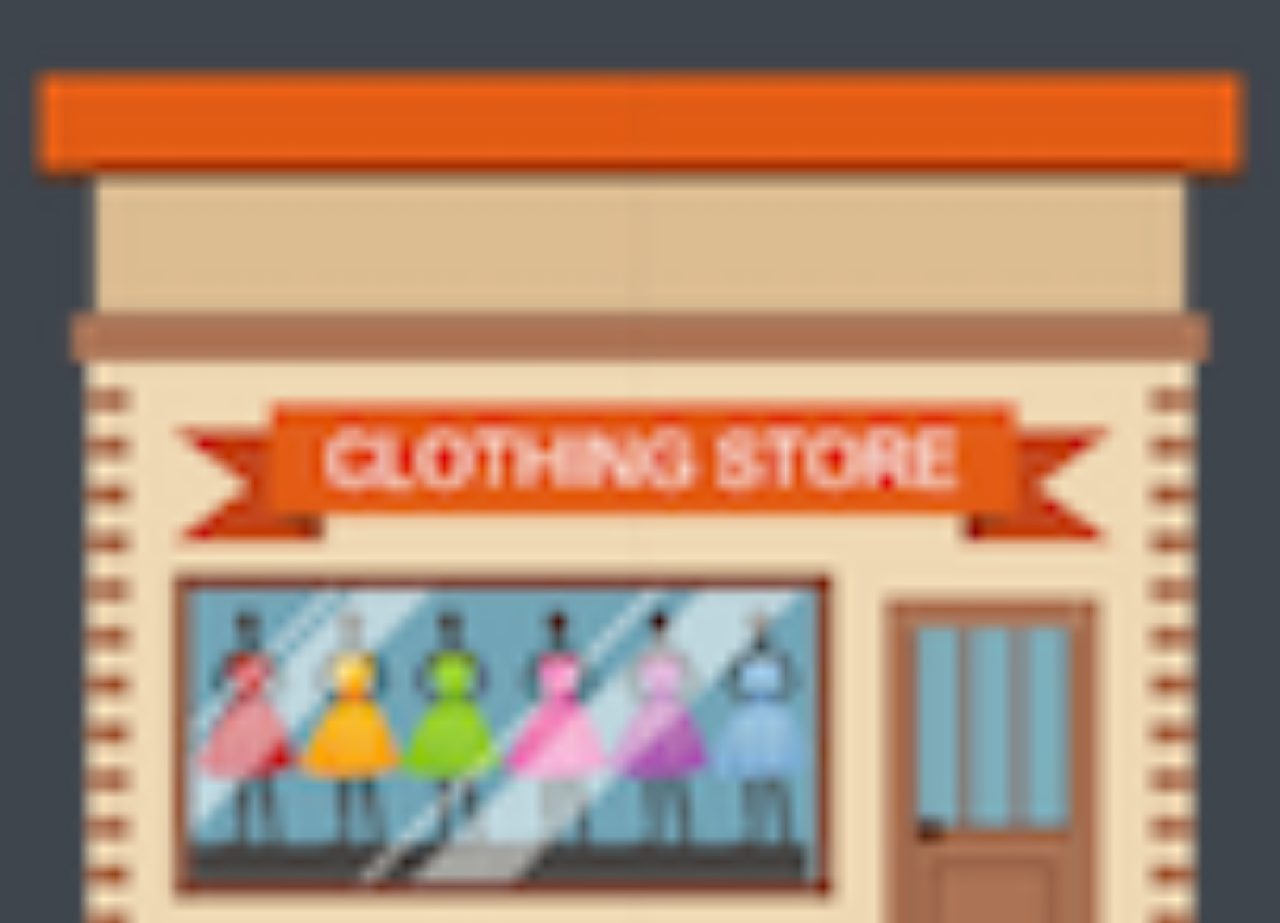
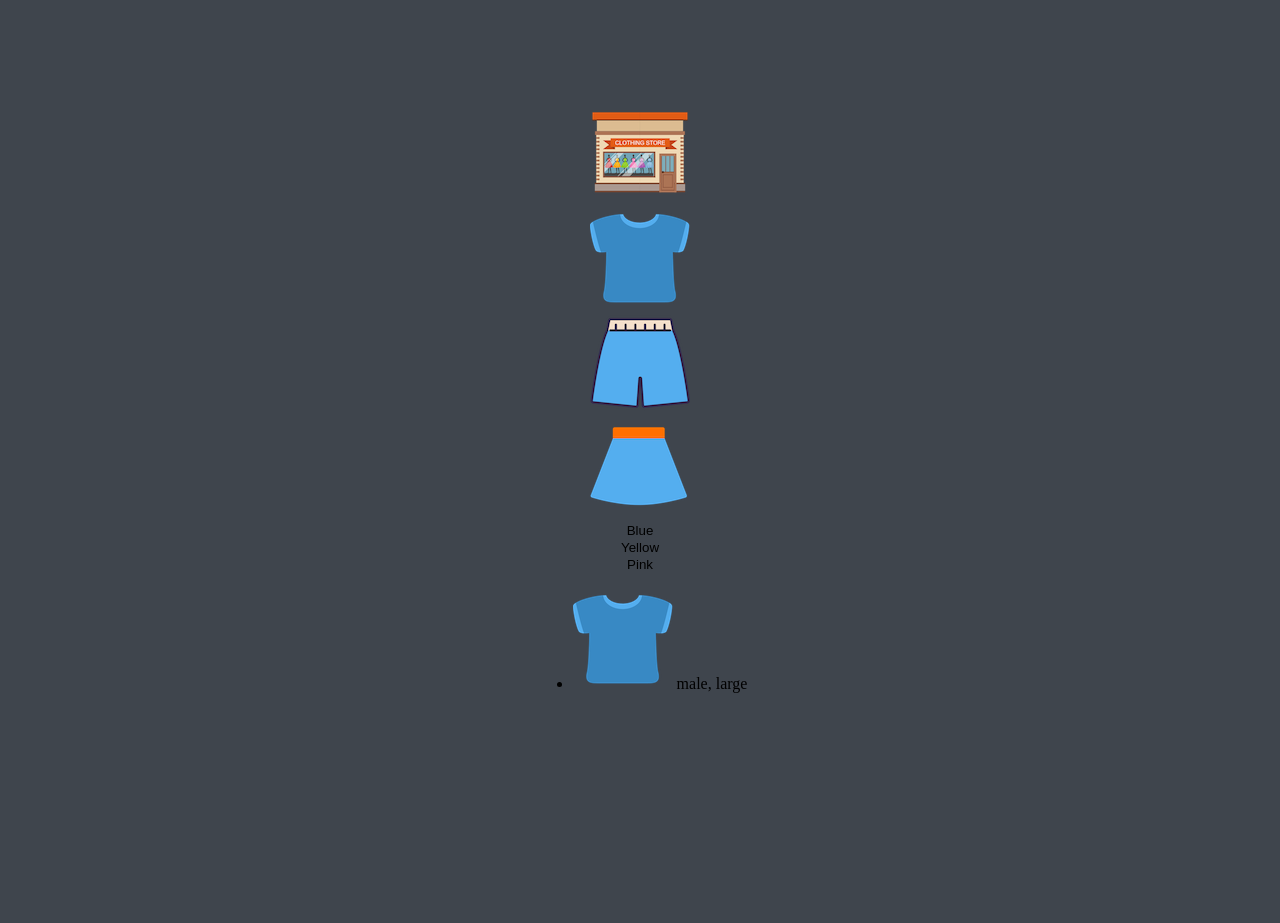
Before and after one commit to chshin0225/shopping-practice, a plain HTML site: page index.html in a window 1280 px wide. Shown: the top 923 px of the page. After the commit the page ends 816 px from the top, so only its background shows below. Drawn offline with Linux system fonts and the light colour scheme.

Commit message:
edit style.css

```diff
--- a/style.css
+++ b/style.css
@@ -6,6 +6,8 @@
   --color-yellow: #fbbe28;
   --color-pink: #fd7f84;
   --color-light-grey: #dfdfdf;
+
+  --size--button: 60px;
 }
 
 * {
@@ -13,7 +15,33 @@
 }
 
 body {
+  height: 100vh;
   background-color: var(--color-black);
   display: flex;
   flex-direction: column;
+  justify-content: center;
+  align-items: center;
 }
+
+.logo {
+  cursor: pointer;
+  transition: transform 300ms ease;
+}
+
+.btn:hover,
+.logo:hover {
+  transform: scale(1.1);
+}
+
+.btn {
+  background-color: transparent;
+  border: none;
+  outline: none;
+  cursor: pointer;
+  transition: transform 300ms ease;
+}
+
+.imgBtn {
+  width: var(--size-button);
+  height: var(--size-button);
+}
```
